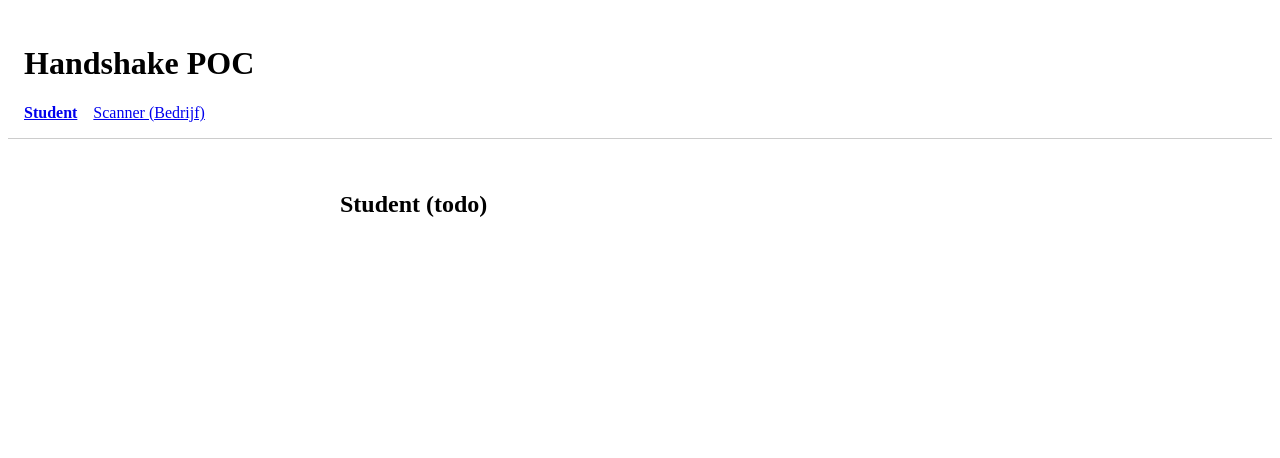
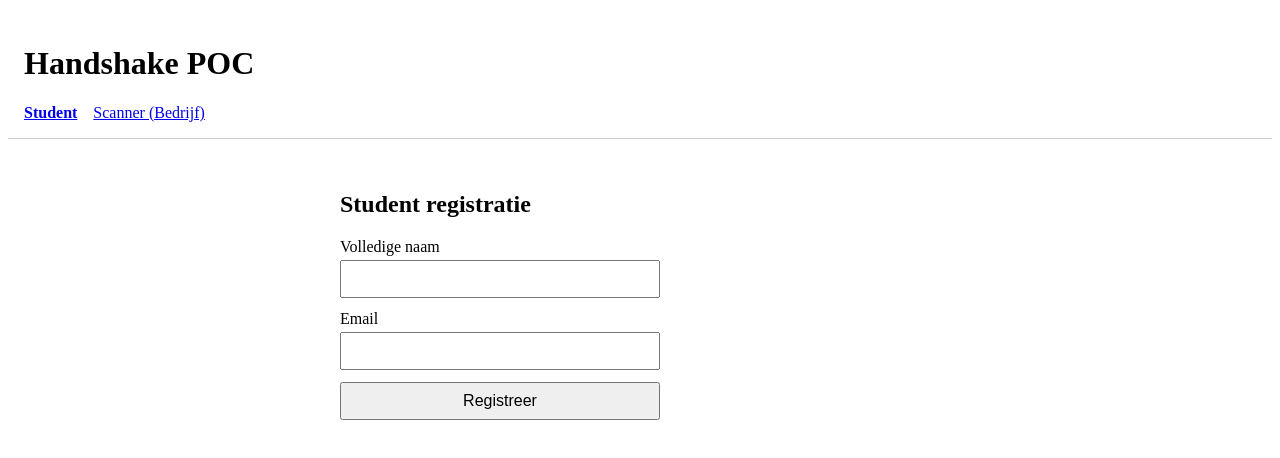
Before and after one commit to alessiovep/research-prooject-Team1, a Vue app in the folder frontend/handshake-app/: page /student in a window 1280 px wide. Shown: the top 458 px of the page. Built offline with nearby package versions, Linux system fonts and the light colour scheme; no server answers.

Commit message:
feat(frontend): student registration view with qr code generation

```diff
--- a/frontend/handshake-app/package.json
+++ b/frontend/handshake-app/package.json
@@ -14,6 +14,7 @@
   },
   "dependencies": {
     "qrcode": "^1.5.4",
+    "qrcode.vue": "^3.9.0",
     "vue": "^3.5.32",
     "vue-qrcode-reader": "^5.7.3",
     "vue-router": "^5.0.4"
--- a/frontend/handshake-app/src/views/StudentView.vue
+++ b/frontend/handshake-app/src/views/StudentView.vue
@@ -1,3 +1,110 @@
+<script setup>
+import { ref } from 'vue'
+import QRCode from 'qrcode'
+import { api} from "@/api";
+
+const fullName = ref('')
+const email = ref('')
+
+const student = ref(null)
+const qrToken = ref(null)
+const qrDataUrl = ref(null)
+
+const loading = ref(false)
+const errorMessage = ref(null)
+
+async function register() {
+  errorMessage.value = null
+  loading.value = true
+  try {
+    student.value = await api.createStudent({
+      fullName: fullName.value,
+      email: email.value
+    })
+
+    const tokenResponse = await api.getStudentQrToken(student.value.id)
+    qrToken.value = tokenResponse.token
+
+    qrDataUrl.value = await QRCode.toDataURL(qrToken.value, { width: 256 })
+  } catch (err) {
+    errorMessage.value = err.message
+  } finally {
+    loading.value = false
+  }
+}
+
+function reset() {
+  fullName.value = ''
+  email.value = ''
+  student.value = null
+  qrToken.value = null
+  qrDataUrl.value = null
+  errorMessage.value = null
+}
+
+</script>
+
 <template>
-  <h2>Student (todo)</h2>
+  <h2>Student registratie</h2>
+
+  <form v-if="!student" @submit.prevent="register">
+    <label>
+      Volledige naam
+      <input v-model="fullName" required />
+    </label>
+    <label>
+      Email
+      <input v-model="email" type="email" required />
+    </label>
+    <button type="submit" :disabled="loading">
+      {{ loading ? 'Bezig…' : 'Registreer' }}
+    </button>
+  </form>
+
+  <div v-else class="qr-result">
+    <p>Geregistreerd als <strong>{{ student.fullName }}</strong> (id {{ student.id }})</p>
+    <p>Toon deze QR-code aan een bedrijf:</p>
+    <img v-if="qrDataUrl" :src="qrDataUrl" alt="QR code" />
+    <p class="token">Token: <code>{{ qrToken }}</code></p>
+    <button @click="reset">Reset</button>
+  </div>
+
+  <p v-if="errorMessage" class="error">{{ errorMessage }}</p>
 </template>
+
+<style scoped>
+form {
+  display: flex;
+  flex-direction: column;
+  gap: 0.75rem;
+  max-width: 320px;
+}
+label {
+  display: flex;
+  flex-direction: column;
+  gap: 0.25rem;
+}
+input {
+  padding: 0.5rem;
+  font-size: 1rem;
+}
+button {
+  padding: 0.5rem 1rem;
+  font-size: 1rem;
+  cursor: pointer;
+}
+.qr-result {
+  display: flex;
+  flex-direction: column;
+  align-items: flex-start;
+  gap: 0.75rem;
+}
+.token {
+  font-size: 0.85rem;
+  color: #555;
+}
+.error {
+  color: crimson;
+  margin-top: 1rem;
+}
+</style>
```
Also changed, not shown: 1 other file (tests, documents, lock files or other folders).
